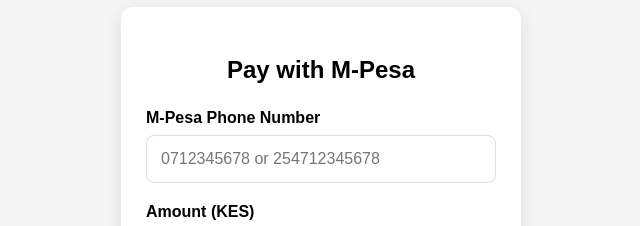
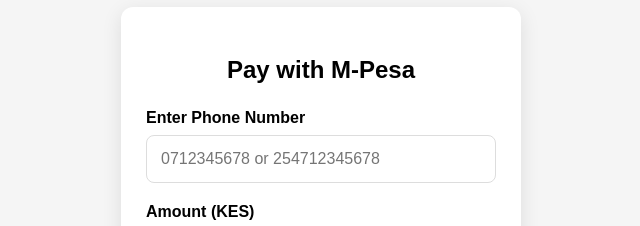
Before and after one commit to KLINS-254/mpesa-stk, a website: page index.html in a window 1280 px wide. Shown: the part 199-425 px from the top of the page, 319-959 px from the left. Drawn offline with Linux system fonts and the light colour scheme.

Commit message:
Update M-Pesa form labels and clean up code

```diff
--- a/index.html
+++ b/index.html
@@ -98,7 +98,7 @@
 
     <form id="paymentForm">
 
-      <label for="phone">M-Pesa Phone Number</label>
+      <label for="phone">Enter Phone Number</label>
 
       <input
         type="tel"
@@ -135,7 +135,6 @@
     const payButton = document.getElementById("payButton");
 
 
-    // Convert 07..., +254..., or 254... to 254...
     function formatPhone(phone) {
 
       phone = phone.trim().replace(/\s+/g, "");
@@ -155,7 +154,6 @@
     form.addEventListener("submit", async function (event) {
 
       event.preventDefault();
-
 
       const phoneInput =
         document.getElementById("phone").value;
@@ -193,13 +191,11 @@
 
         const data = await response.json();
 
-
         console.log("STK Push Response:", data);
 
 
         if (response.ok && data.ResponseCode === "0") {
 
-          // Clear phone number and amount
           document.getElementById("phone").value = "";
           document.getElementById("amount").value = "";
 
```
